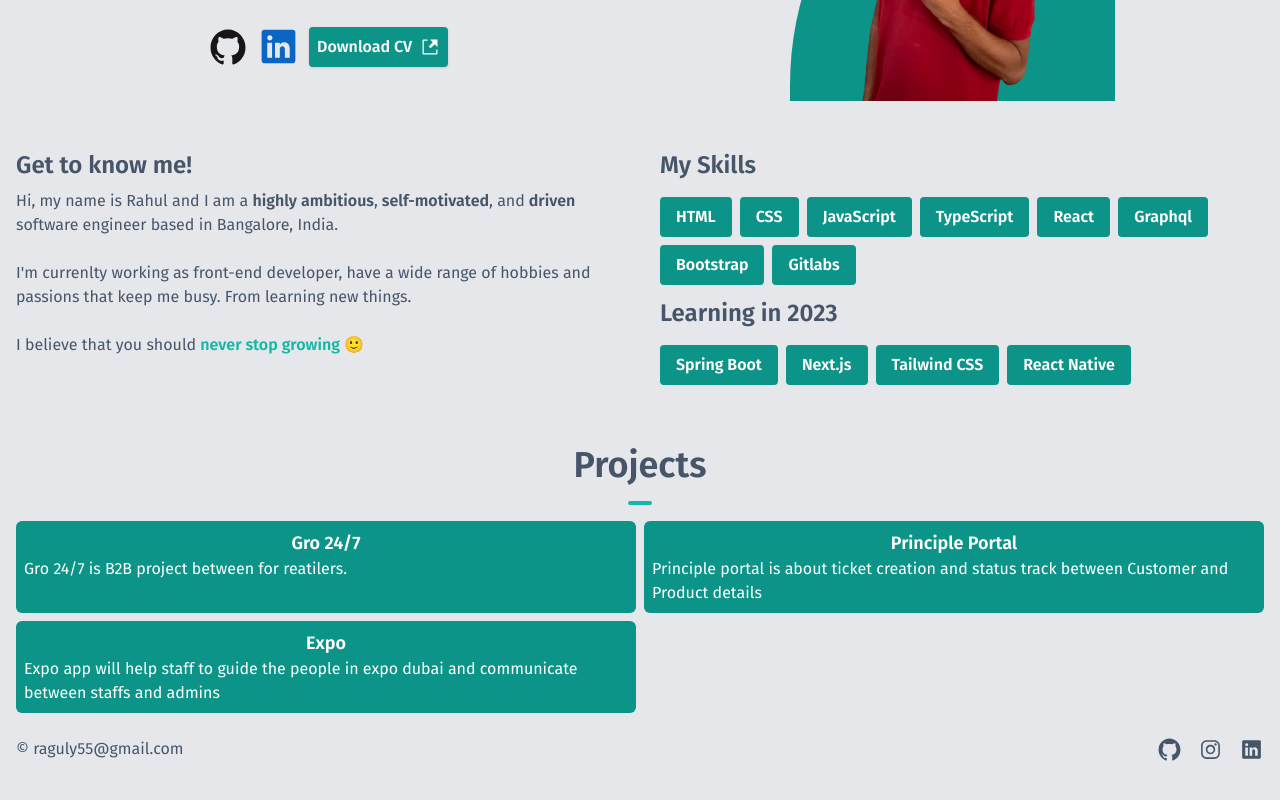
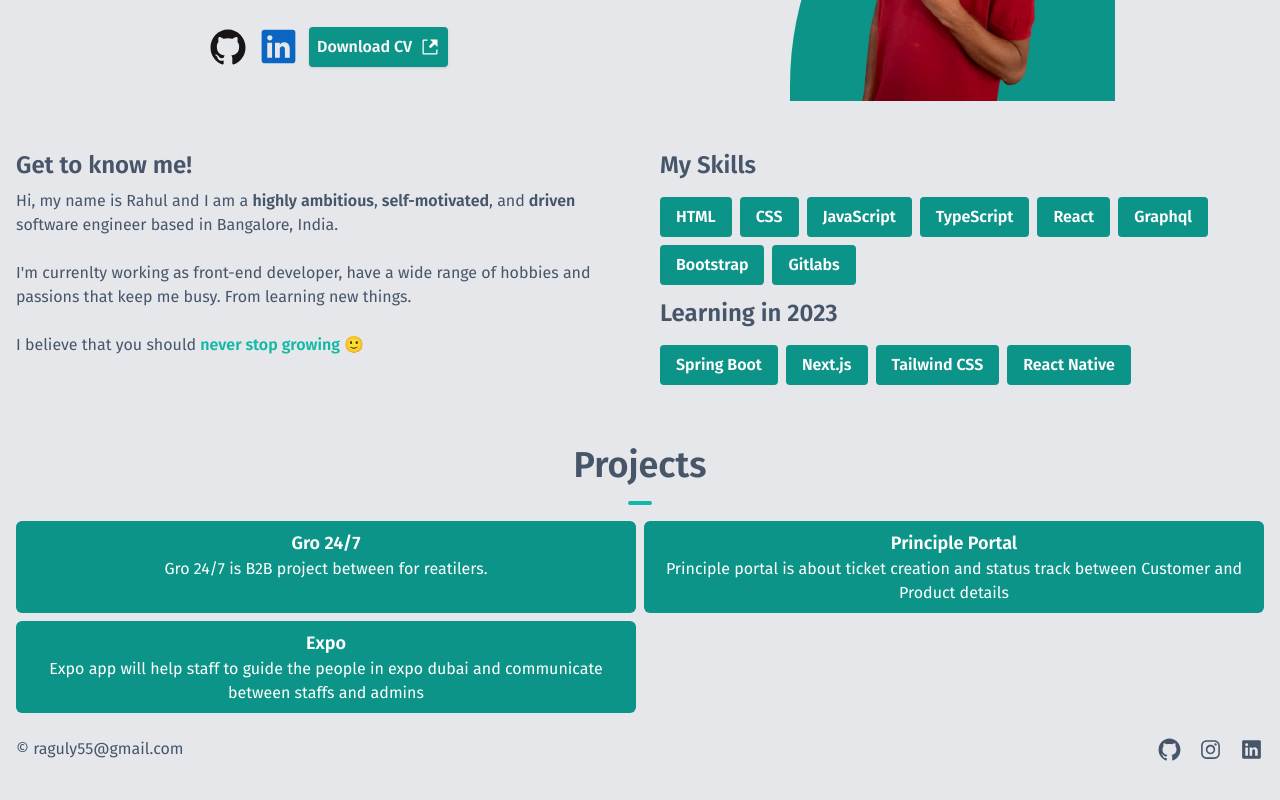
Before and after one commit to rahulreddyRR/rahulreddy.github.in, a Next.js app: page / in a window 1280 px wide. Shown: the part 352-1152 px from the top of the page. Built offline with nearby package versions, Linux system fonts and the light colour scheme.

Commit message:
text to center in project section

```diff
--- a/src/Components/ProjectsSection.jsx
+++ b/src/Components/ProjectsSection.jsx
@@ -31,13 +31,11 @@ const ProjectsSection = () => {
           {Projects_Deatils.map((project, idx) => {
             return (
               <div
-                className="bg-teal-600 rounded-md text-base text-white p-2"
+                className="bg-teal-600 rounded-md text-base text-white p-2 text-center"
                 key={idx}
               >
-                <h3 className="text-center font-bold text-lg">
-                  {project.project_name}
-                </h3>
-                <span className="text-left">{project.project_Desc}</span>
+                <h3 className="font-bold text-lg">{project.project_name}</h3>
+                <span>{project.project_Desc}</span>
               </div>
             );
           })}
```
